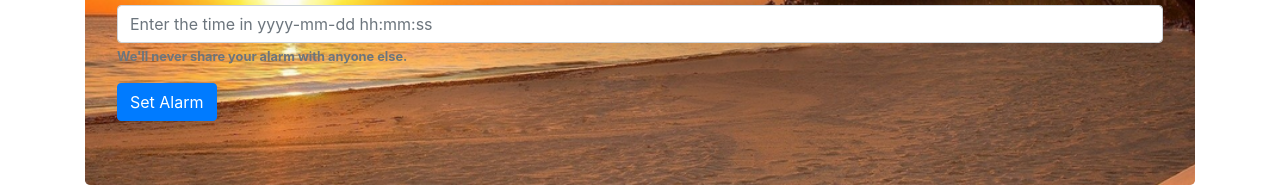
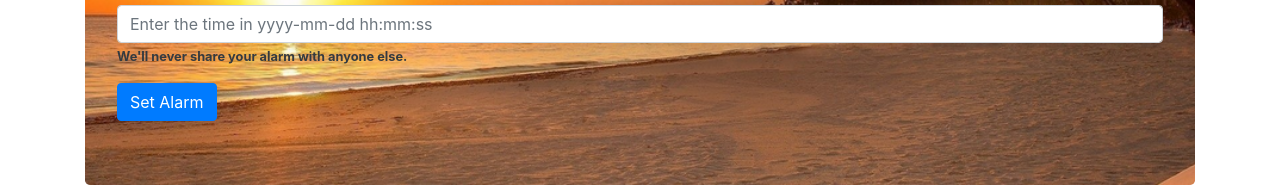
Before and after one commit to Nandani568/Real_time_add_Alarm, a plain HTML site: page index.html in a window 1280 px wide. Shown: the part 388-575 px from the top of the page. Drawn offline with nearby package versions, Linux system fonts and the light colour scheme.

Commit message:
first commit

```diff
--- a/index.html
+++ b/index.html
@@ -52,7 +52,7 @@
                     <input type="text" class="form-control" id="alarm" name="alarm"
                         placeholder="Enter the time in yyyy-mm-dd hh:mm:ss">
 
-                    <small id="alarmHelp" class="form-text text-muted"><b>We'll never share your alarm with anyone
+                    <small id="alarmHelp" class="form-text text-dark"><b>We'll never share your alarm with anyone
                         else.</b></small>
                 </div>
 
```
